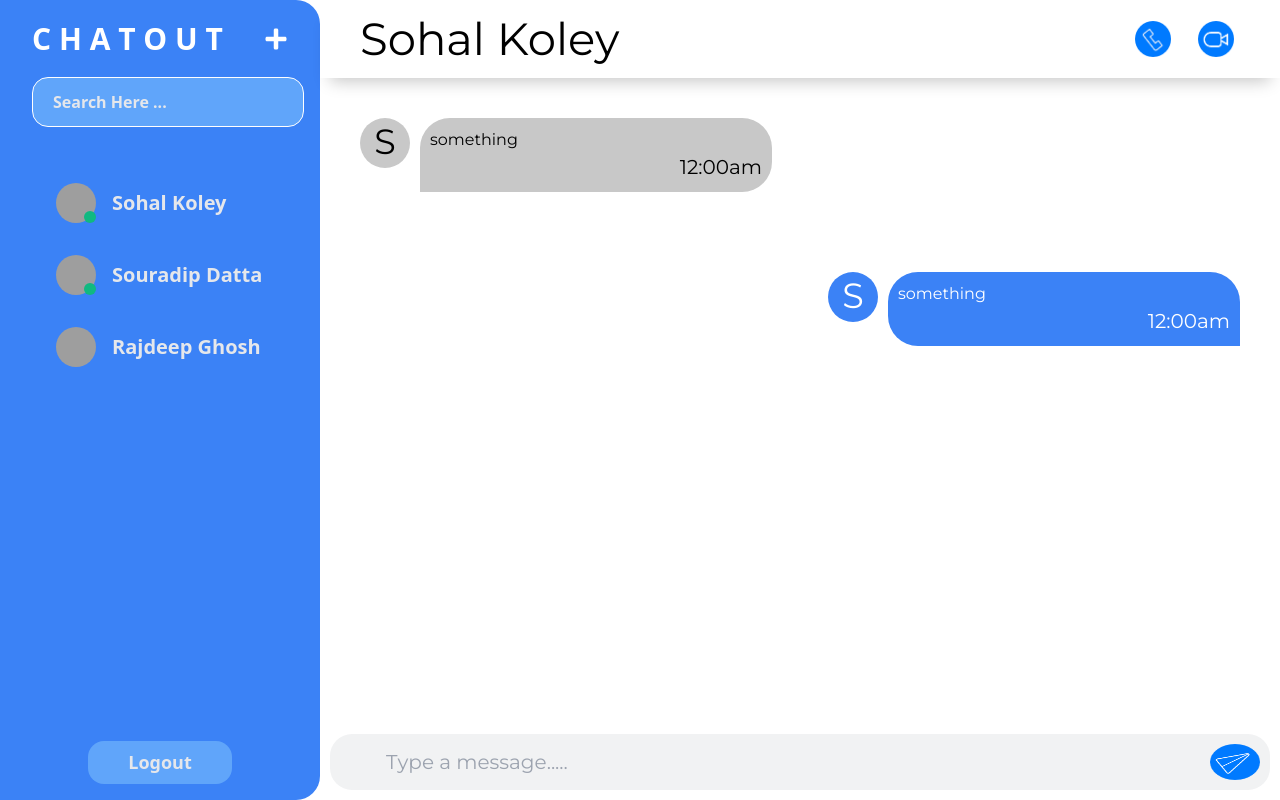
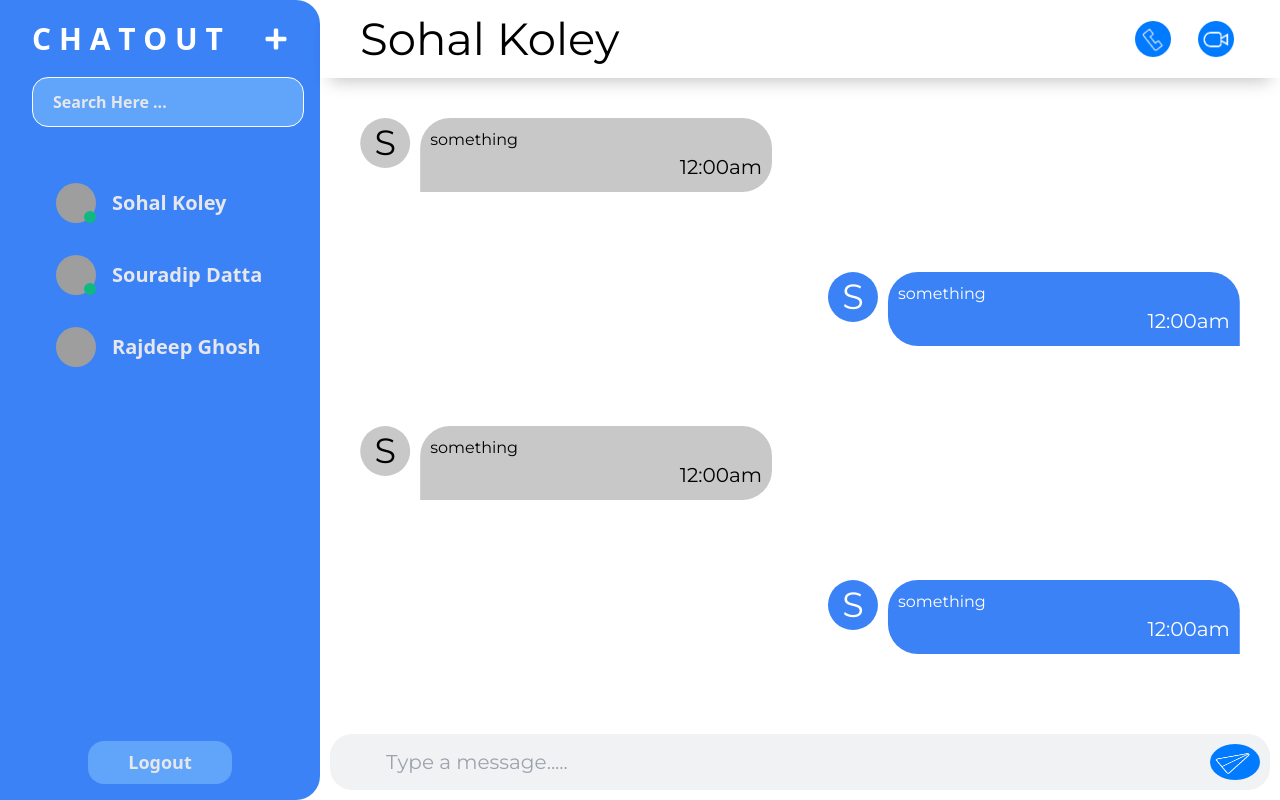
Before and after one commit to rajdeep0309/My-ChatApp, a React (Vite) app in the folder frontend/: page / in a window 1280 px wide. Both pictures are taken after a click on the element "Sohal Koley". Built offline with nearby package versions, Linux system fonts and the light colour scheme; grey boxes are pictures that could not be loaded; a web font is replaced by a local one.

Commit message:
ANimation

```diff
--- a/frontend/package.json
+++ b/frontend/package.json
@@ -12,6 +12,7 @@
   "dependencies": {
     "@mui/icons-material": "^5.15.18",
     "axios": "^1.7.2",
+    "framer-motion": "^11.2.12",
     "prettier": "^3.2.5",
     "react": "^18.2.0",
     "react-dom": "^18.2.0",
--- a/frontend/src/components/ChatArea.css
+++ b/frontend/src/components/ChatArea.css
@@ -47,6 +47,8 @@
 .chat-area-messages {
 	background-color: #fff;
 	flex: 1;
+	overflow: scroll;
+	scrollbar-width: none;
 }
 .text-input-area {
 	background-color: #f1f2f3;
--- a/frontend/src/components/ChatArea.jsx
+++ b/frontend/src/components/ChatArea.jsx
@@ -7,6 +7,7 @@ import MessageOthers from './chat/MessageOthers';
 import MessageSelf from './chat/MessageSelf';
 import { ContactContext } from '../store/contact-details-context';
 import Profile from './list/right_sidebar/Profile'
+import {motion, useScroll} from 'framer-motion';
 function ChatArea() {
 	const conCtx = useContext(ContactContext);
 	const [selectedContact, setSelectedContact] = useState(null);
@@ -36,6 +37,14 @@ function ChatArea() {
 			<div className='chat-area-messages'>
 				<MessageOthers/>
 				<MessageSelf/>
+				<MessageOthers/>
+				<MessageSelf/>
+				<MessageOthers/>
+				<MessageSelf/>
+				<MessageOthers/>
+				<MessageSelf/>
+				<MessageOthers/>
+
 			</div>
 			<div className='text-input-area'>
 				<input
--- a/frontend/src/components/chat/MessageOthers.jsx
+++ b/frontend/src/components/chat/MessageOthers.jsx
@@ -1,17 +1,32 @@
 import React from 'react';
 import './Chats.css';
+import { AnimatePresence, motion, useSpring } from 'framer-motion';
 function MessageOthers() {
 	var props1 = { name: 'Shoal', message: 'something' };
 	return (
-		<div className='other-message-container'>
-			<div className='conversation-container'>
-				<p className='con-icon'><h1>{props1.name[0]}</h1></p>
-				<div className='conversation-content'>
-                    <p className='con-message'>{props1.message}</p>
-					<p className='con-lastMessage'>12:00am</p>
+		<AnimatePresence>
+			<motion.div
+				initial={{opacity:0,scale:0}}
+				animate = {{opacity:1,scale:1}}
+				exit={{opacity:0,scale:0}}
+				transition = {{
+					ease:"anticipate",
+					duration:"0.4"
+				}}
+				whileHover={{ scale: 1.06 }}
+				whileTap={{ scale: 0.8 }}
+				className='other-message-container'>
+				<div  className='conversation-container'>
+					<p className='con-icon'>
+						<h1>{props1.name[0]}</h1>
+					</p>
+					<div className='conversation-content'>
+						<p className='con-message'>{props1.message}</p>
+						<p className='con-lastMessage'>12:00am</p>
+					</div>
 				</div>
-			</div>
-		</div>
+			</motion.div>
+		</AnimatePresence>
 	);
 }
 
--- a/frontend/src/components/chat/MessageSelf.jsx
+++ b/frontend/src/components/chat/MessageSelf.jsx
@@ -1,9 +1,21 @@
 import React from 'react';
 import './Chats.css';
+import { AnimatePresence, motion } from 'framer-motion';
 function MessageSelf() {
 	var props1 = { name: 'Shoal', message: 'something' };
 	return (
-		<div className='self-message-container'>
+		<AnimatePresence>
+			<motion.div
+				initial={{ opacity: 0, scale: 0 }}
+				animate={{ opacity: 1, scale: 1 }}
+				exit={{ opacity: 0, scale: 0 }}
+				transition={{
+					ease: 'anticipate',
+					duration: '0.4',
+				}}
+				whileHover={{ scale: 1.06 }}
+				whileTap={{ scale: 0.8 }}
+				className='self-message-container'>
 				<div className='conversation-container'>
 					<p className='con-icon'>
 						<h1>{props1.name[0]}</h1>
@@ -13,7 +25,8 @@ function MessageSelf() {
 						<p className='con-lastMessage'>12:00am</p>
 					</div>
 				</div>
-		</div>
+			</motion.div>
+		</AnimatePresence>
 	);
 }
 
--- a/frontend/src/components/list/left_sidebar/Contact.jsx
+++ b/frontend/src/components/list/left_sidebar/Contact.jsx
@@ -21,8 +21,7 @@ function Contact() {
             name: "Rajdeep Ghosh",
             active: false,
             socket_id: 3,
-            profile_picture: "https://images.pexels.com/photos/416160/pexels-photo-416160.jpeg?auto=compress&cs=tinysrgb&w=600",
-            location: "Kolkata, India",
+            profile_picture: "https://dragonball.guru/wp-content/uploads/2021/03/goku-profile-e1616173641804-400x400.png",
             contact_no:"9330806599",
             email:"rajdeep3.9ghosh@gmail.com"
         }
--- a/frontend/src/components/list/right_sidebar/Profile.jsx
+++ b/frontend/src/components/list/right_sidebar/Profile.jsx
@@ -1,49 +1,59 @@
-
 import React from 'react';
-import { IoIosClose } from "react-icons/io";
+import { IoIosClose } from 'react-icons/io';
 import './profile.css';
-import { FaGithub } from "react-icons/fa";
-import { FaLinkedin } from "react-icons/fa";
-import { FaSquareXTwitter } from "react-icons/fa6";
-
+import { FaGithub } from 'react-icons/fa';
+import { FaLinkedin } from 'react-icons/fa';
+import { FaSquareXTwitter } from 'react-icons/fa6';
+import { AnimatePresence, motion, useScroll } from 'framer-motion';
 function Profile({ contact, closeProfile }) {
 	return (
-        <div className={`profile-container ${contact ? 'visible' : ''}`}>
-            <button className="close-button" onClick={closeProfile}>
+		<AnimatePresence>
+			<motion.div
+				initial={{ opacity: 0, scale: 0 }}
+				animate={{ opacity: 1, scale: 1 }}
+				exit={{ opacity: 0, scale: 0 }}
+				className={`profile-container ${contact ? 'visible' : ''}`}>
+				<button className='close-button' onClick={closeProfile}>
 					<IoIosClose size={40} />
 				</button>
-            <div className="profile-content">
-                <div className="profile-picture-container">
+				<div className='profile-content'>
+					<div className='profile-picture-container'>
 						<img
 							src={contact.profile_picture}
 							alt={`${contact.name}'s profile`}
-                        className="profile-picture"
-                        onError={(e) => { e.target.onerror = null; e.target.src="https://via.placeholder.com/150"; }}
+							className='profile-picture'
+							onError={(e) => {
+								e.target.onerror = null;
+								e.target.src = 'https://via.placeholder.com/150';
+							}}
 						/>
 					</div>
-                <h1 className="profile-name">{contact.name}</h1>
-                <p className="profile-status">{contact.active ? "Online" : "Offline"}</p>
+					<h1 className='profile-name'>{contact.name}</h1>
+					<p className='profile-status'>
+						{contact.active ? 'Online' : 'Offline'}
+					</p>
 				</div>
-            <div className="profile-details">
-                <h1 className="profile-detail-item">{contact.location}</h1>
-                <h1 className="profile-detail-item">{contact.contact_no}</h1>
-                <h1 className="profile-detail-item">{contact.email}</h1>
+				<div className='profile-details'>
+					<h1 className='profile-detail-item'>{contact.location}</h1>
+					<h1 className='profile-detail-item'>{contact.contact_no}</h1>
+					<h1 className='profile-detail-item'>{contact.email}</h1>
 				</div>
-            <div className="profile-media">
-                <h1 className="profile-media-heading">Media</h1>
-                <div className="media-buttons">
-                    <button className="media-button">
+				<div className='profile-media'>
+					<h1 className='profile-media-heading'>Media</h1>
+					<div className='media-buttons'>
+						<button className='media-button'>
 							<FaGithub size={40} />
 						</button>
-                    <button className="media-button">
+						<button className='media-button'>
 							<FaLinkedin size={40} />
 						</button>
-                    <button className="media-button">
-                        <FaSquareXTwitter size={40}/>
+						<button className='media-button'>
+							<FaSquareXTwitter size={40} />
 						</button>
 					</div>
 				</div>
-        </div>
+			</motion.div>
+		</AnimatePresence>
 	);
 }
 
--- a/frontend/src/components/signup/Signup.jsx
+++ b/frontend/src/components/signup/Signup.jsx
@@ -3,6 +3,7 @@ import { signupFields } from "./constants/formFields";
 import FormAction from "./FormAction";
 import Input from "./Input";
 import axios from "axios";
+import { useNavigate } from 'react-router-dom';
 
 const fields = signupFields;
 let fieldsState = {};
@@ -11,6 +12,7 @@ fields.forEach((field) => (fieldsState[field.id] = ""));
 
 export default function Signup() {
   const [signupState, setSignupState] = useState(fieldsState);
+  const navigate = useNavigate();
   const [avatar, setAvatar] = useState(null);
   const [progress, setProgress] = useState({ starte: false, percentage: 0 });
 
@@ -67,21 +69,16 @@ export default function Signup() {
     // };
 
       try {
-        const response = await axios.post("http://localhost:3001/api/v1/user/register", fd, {
-          onUploadProgress: (progressEvent) => {
-        console.log(
-          "Upload Progress: " +
-            Math.round((progressEvent.loaded / progressEvent.total) * 100) +
-            "%"
-        );
-          },
+        const response = await axios.post("http://localhost:3001/api/v1/user/register", fd,{
           // headers: headers,
           headers: {
             "Content-Type": 'multipart/form-data',
           },
         });
 
-        console.log(response.data);
+        if(response.data.success) {
+          navigate('/login');
+        }
       } catch (error) {
         console.log(error);
       }
```
Also changed, not shown: 1 other file (tests, documents, lock files or other folders). Lines whose indentation alone changed are shown as unchanged.
